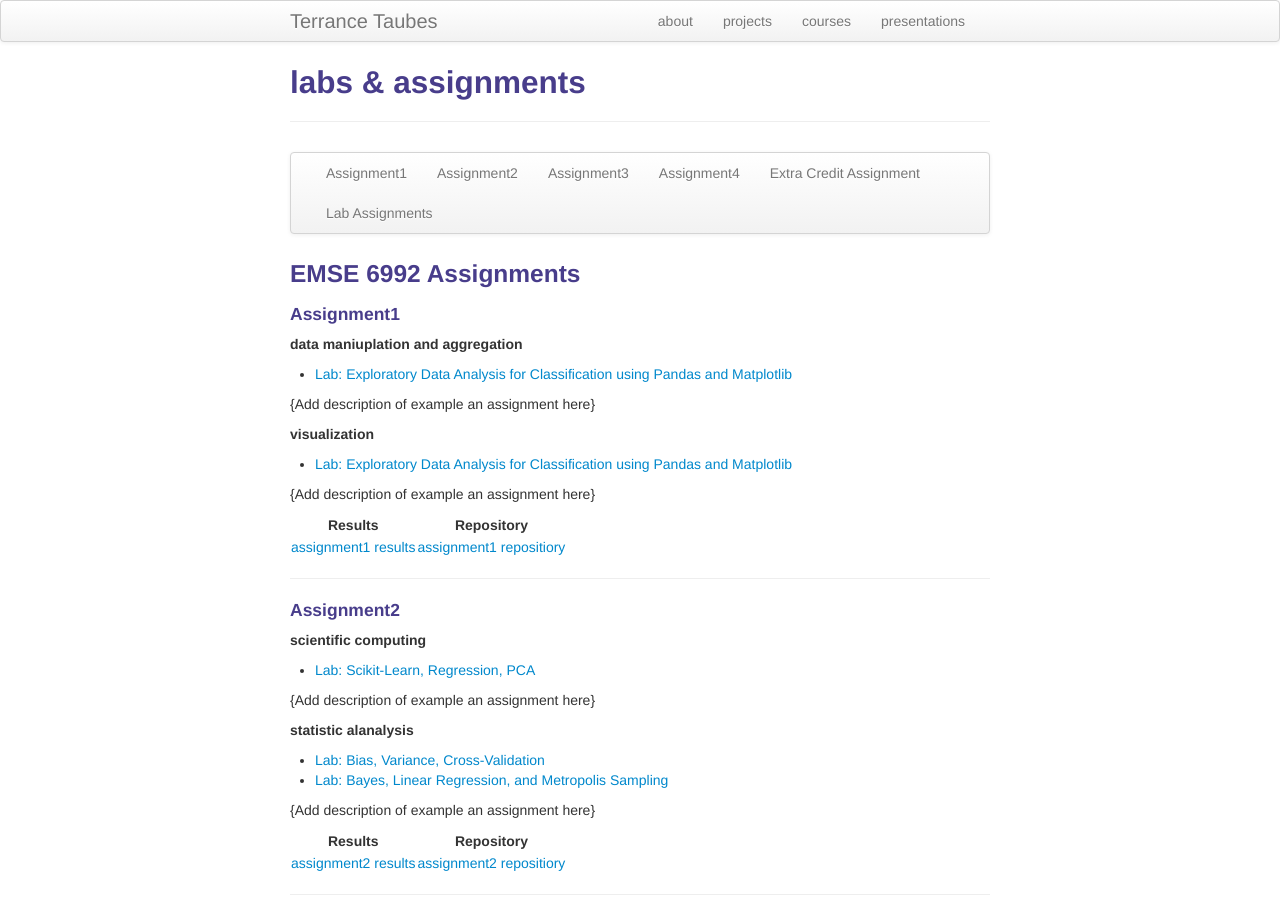
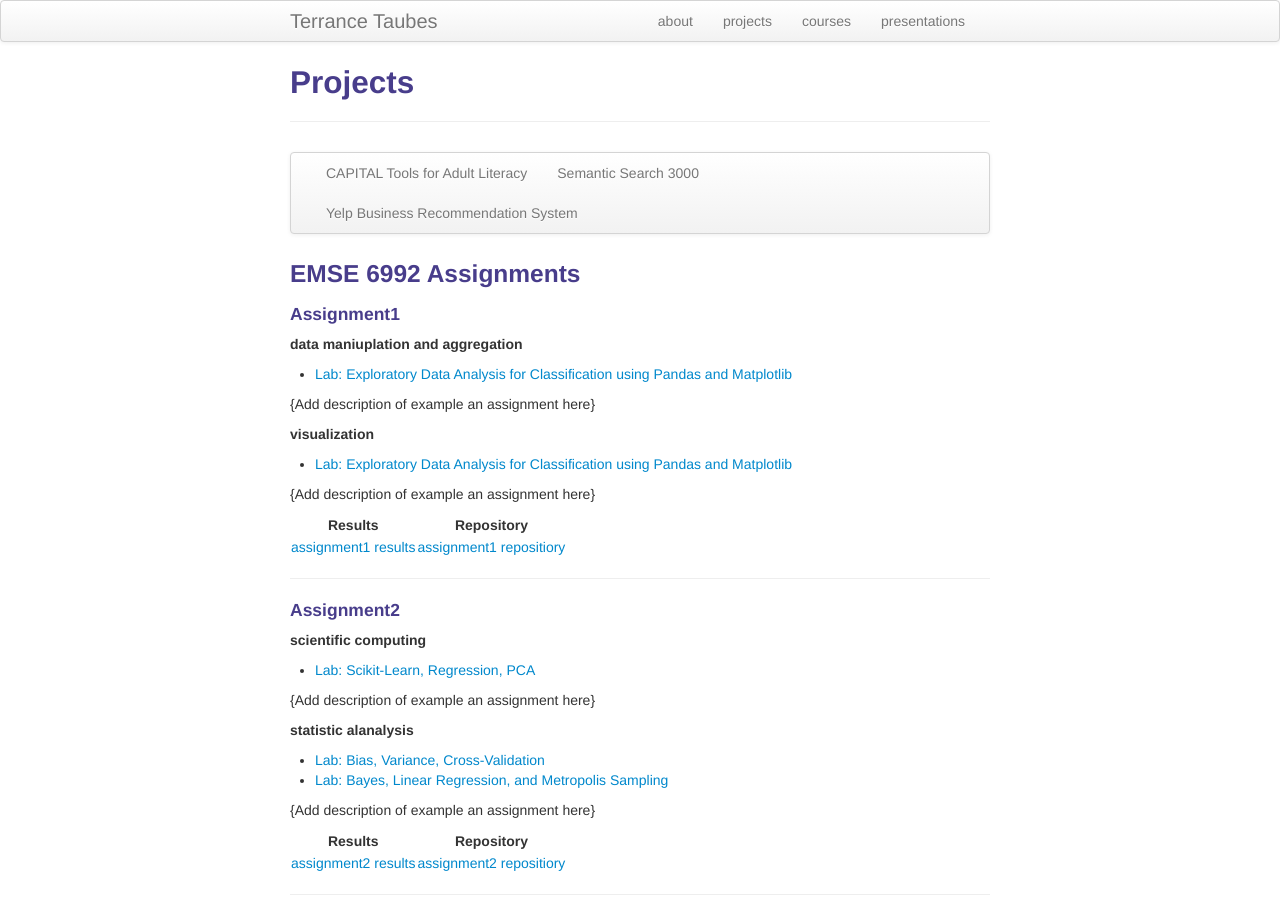
Before and after one commit to terrytaubes/terrytaubes.github.io, a Jekyll site: the page built from pages/projects.md, in a window 1280 px wide and 900 px high. Built offline with Jekyll 4.4.1, drawn with Linux system fonts in a browser that asks for light colours.

Commit message:
Update and rename assignments.md to projects.md

```diff
--- a/pages/assignments.md
+++ b/pages/projects.md
@@ -1,19 +1,17 @@
 ---
 layout: page
-title: labs & assignments
-description: Ben Harvey's assignments
+title: Projects
+description: All Projects
 ---
 
 
 <div class="navbar">
     <div class="navbar-inner">
         <ul class="nav">
-            <li><a href="#Assignment1">Assignment1</a></li>
-            <li><a href="#Assignment2">Assignment2</a></li>
-            <li><a href="#Assignment3">Assignment3</a></li>
-            <li><a href="#Assignment4">Assignment4</a></li>
-            <li><a href="#ExtraCredit">Extra Credit Assignment</a></li>
-            <li><a href="#labassignments">Lab Assignments</a></li>
+            <li><a href="#">CAPITAL Tools for Adult Literacy</a></li>
+            <li><a href="#">Semantic Search 3000</a></li>
+            <li><a href="#">Yelp Business Recommendation System</a></li>
+            <!-- <li><a href="#Assignment4">Assignment4</a></li> -->
         </ul>
     </div>
 </div>
```
